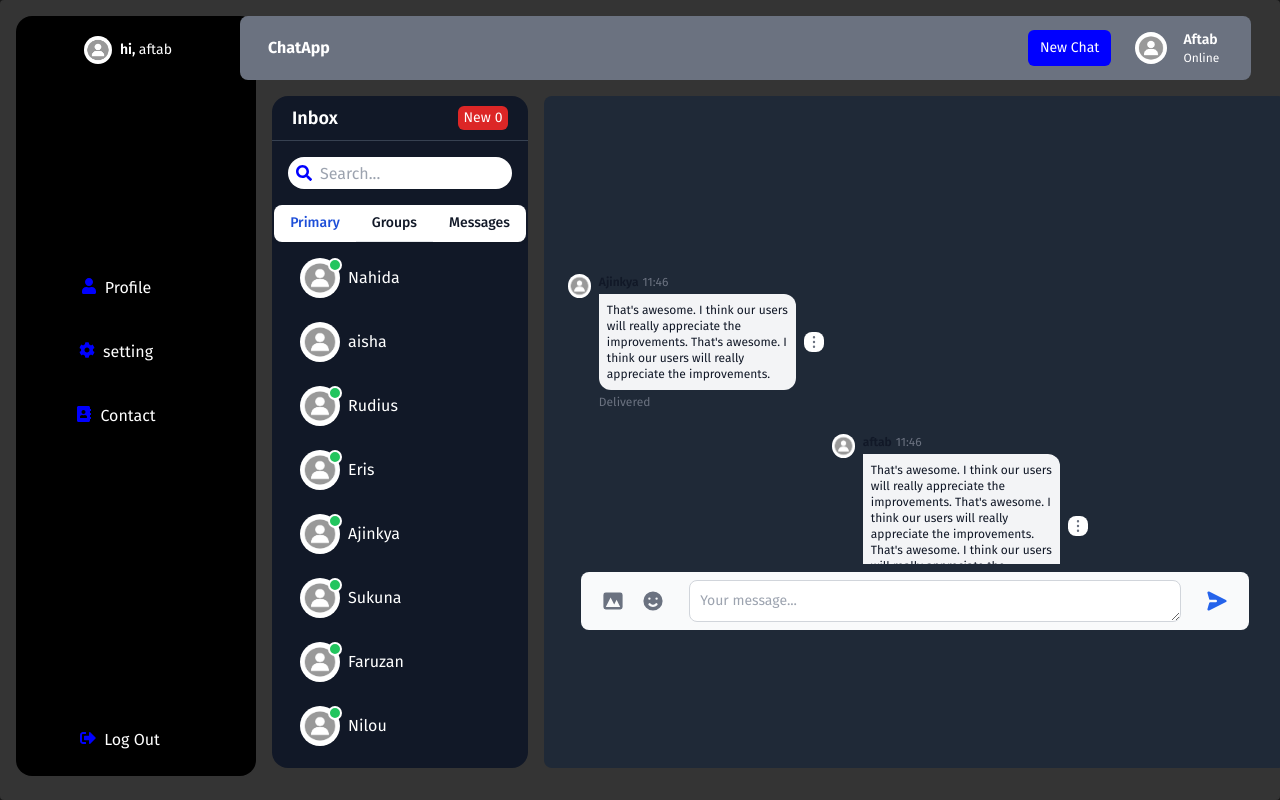
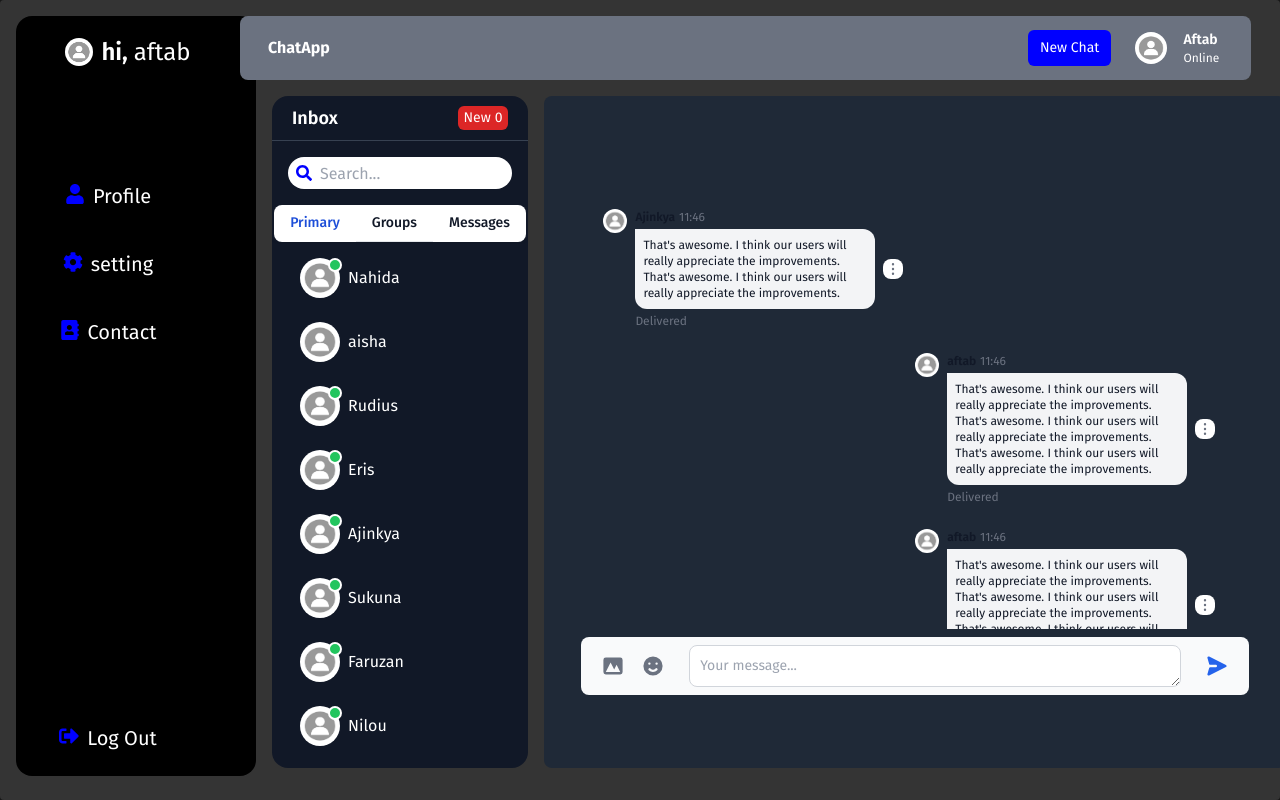
Before and after one commit to Ajinkya-kingre/chatty1, a React (Vite) app in the folder client/: page / in a window 1280 px wide. Built offline with nearby package versions, Linux system fonts and the light colour scheme; no server answers.

Commit message:
fuck off 5

```diff
--- a/client/src/components/Header.jsx
+++ b/client/src/components/Header.jsx
@@ -2,11 +2,11 @@ import React from "react";
 
 const Header = () => {
   return (
-    <div >
-      <nav className="pl-7 justify-between absolute m-4 right-[1%] w-[79%] rounded-lg h-16 flex bg-gray-500">
+    <div>
+      <nav className="pl-7 justify-between absolute m-4 right-[1%] w-[79%] min-w-[300px]   max-w-[1138px] rounded-lg h-16 flex bg-gray-500">
         {/* Left nav */}
         <div className="flex justify-center items-center">
-          <h1 className="text-center font-bold  font- text-white">ChatApp</h1>
+          <h1 className="text-center font-bold text-white">ChatApp</h1>
         </div>
         {/* Right nav */}
         <div className="flex mr-8 items-center space-x-2">
--- a/client/src/components/MsgContainer.jsx
+++ b/client/src/components/MsgContainer.jsx
@@ -6,9 +6,9 @@ import MsgInput from "./MsgInput";
 
 const MsgContainer = () => {
   return (
-    <div className="w-3/5 md:w-[58%] rounded-lg h-[84vh] relative left-4 flex justify-center items-center mt-24 bg-gray-800">
+    <div className="w-3/5 md:w-[58%] rounded-lg h-[84vh] max-w-[100%] relative left-4 flex justify-center items-center mt-24 bg-gray-800">
       <div className="flex flex-col w-full bg-gray-800">
-        <div className="h-[290px] relative top-4 overflow-y-scroll">
+        <div className="h-[420px] relative top-4 overflow-y-scroll">
           <ReceivedMsg /> {/* Receive msg */}
           <SendMsg /> {/* Send msg */}
           <SendMsg />
--- a/client/src/components/RecieverMsg.jsx
+++ b/client/src/components/RecieverMsg.jsx
@@ -13,7 +13,7 @@ const ReceivedMsg = () => {
 
   return (
     <>
-      <div className="flex w-64  relative mb-6 left-6 items-start gap-2">
+      <div className="flex w-[50%]  relative mb-6 left-[8%] items-start gap-2">
         <img
           className="w-6 h-6 rounded-full"
           src="person.jpg"
--- a/client/src/components/SendMsg,.jsx
+++ b/client/src/components/SendMsg,.jsx
@@ -3,7 +3,7 @@ import React from "react";
 const ReceivedMsg = () => {
   return (
     <div>
-      <div className="flex w-64 relative mb-6 left-72  items-start gap-2">
+      <div className="flex w-[50%] relative mb-6 left-[50%]  items-start gap-2">
         <img
           className="w-6 h-6 rounded-full"
           src="person.jpg"
--- a/client/src/components/sidebarLeft.jsx
+++ b/client/src/components/sidebarLeft.jsx
@@ -12,28 +12,28 @@ const SidebarLeft = () => {
             alt="Profile"
             className="w-7 h-7  rounded-full"
           />
-          <p className="text-sm text-white font-semibold">
+          <p className="text-2xl text-white font-semibold">
             hi, <span>aftab</span>
           </p>
         </div>
 
-        <div className="flex bottom-14 relative right-5  flex-col  items-center space-y-9">
+        <div className="flex bottom-36 relative right-7  flex-col  items-center space-y-9">
           <div className="gap-2 sidebar-icon items-center flex  justify-center">
-            <FaUser className="text-primary text-base hover:cursor-pointer" />
-            <span className="text-base text-white mt-1">Profile</span>
+            <FaUser className="text-primary text-xl hover:cursor-pointer" />
+            <span className="text-xl text-white mt-1">Profile</span>
           </div>
           <div className="gap-2 sidebar-icon flex items-center justify-center">
-            <FaCog className="text-primary text-base hover:cursor-pointer" />
-            <span className="text-base text-white mt-1">setting</span>
+            <FaCog className="text-primary text-xl hover:cursor-pointer" />
+            <span className="text-xl text-white mt-1">setting</span>
           </div>
           <div className="gap-2 sidebar-icon flex items-center justify-center">
-            <FaAddressBook className="text-primary text-base hover:cursor-pointer" />
-            <span className="text-base text-white mt-1">Contact</span>
+            <FaAddressBook className="text-primary text-xl hover:cursor-pointer" />
+            <span className="text-xl text-white mt-1">Contact</span>
           </div>
         </div>
-        <div className="gap-2 relative right-4 bottom-6 flex items-center justify-center">
-          <FaSignOutAlt className="text-primary text-base hover:cursor-pointer" />
-          <span className="text-base text-white mt-1">Log Out</span>
+        <div className="gap-2 relative right-7  bottom-6 flex items-center justify-center">
+          <FaSignOutAlt className="text-primary text-xl hover:cursor-pointer" />
+          <span className="text-xl text-white mt-1">Log Out</span>
         </div>
       </div>
     </div>
```
